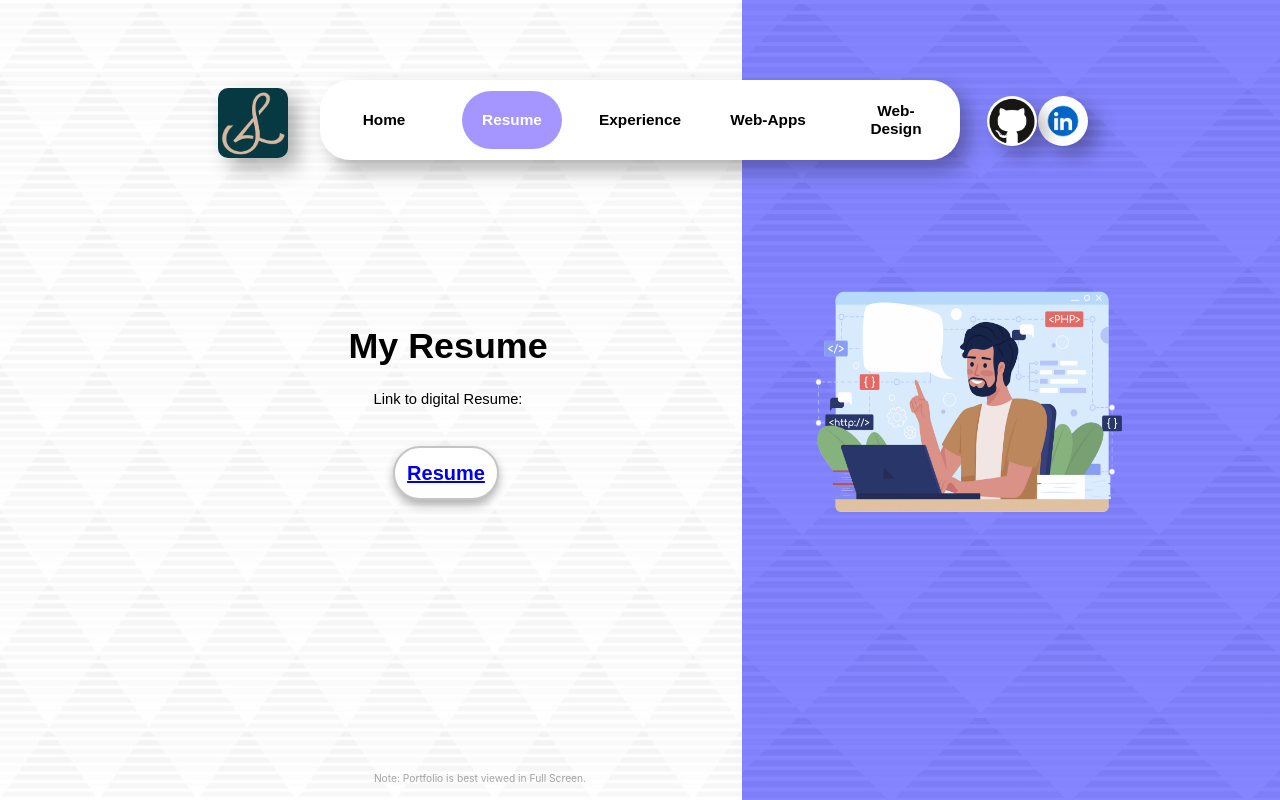
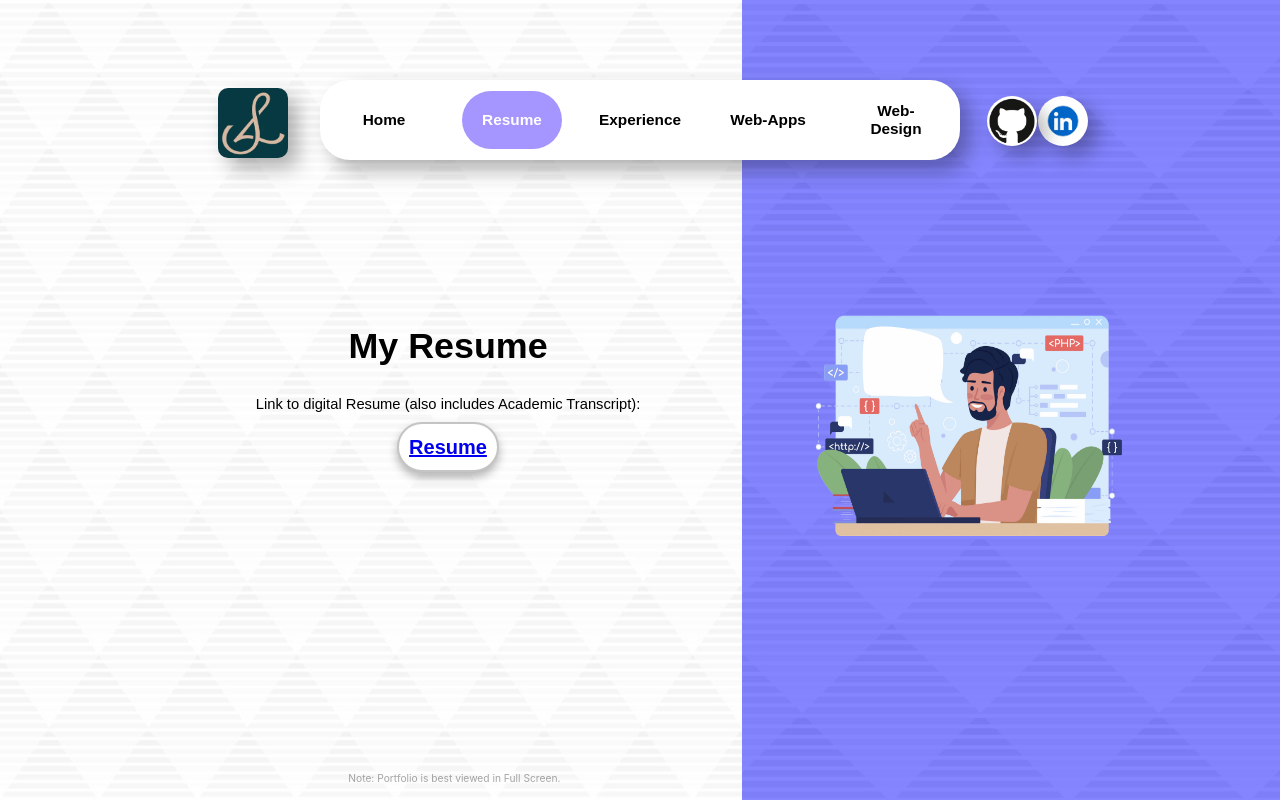
Before and after one commit to lseti1/portfolio-527386, a React (Create React App) app: page / in a window 1280 px wide. Both pictures are taken after a click on the element "Resume". Built offline with nearby package versions, Linux system fonts and the light colour scheme.

Commit message:
Updated CSS for Button Placement

```diff
--- a/src/App.css
+++ b/src/App.css
@@ -50,10 +50,12 @@ body {
   align-items: top;
   border-radius: 30px;
   color:  rgb(0, 0, 0);
-  height: 150px;
+  height: 25%;
   width: 40%;
   font-family: Arial, Helvetica, sans-serif;
   font-size: 1.15vw;
+  margin-top: 20px;
+  padding-bottom: 0px;
 
   position: absolute;
   top: 47%;
@@ -78,7 +80,7 @@ body {
   background-size: 100% 100%;
 
   position: absolute;
-  top: 35%;
+  top: 38%;
   right: 12%;
   transform: translate(0%, 0%);
 }
@@ -232,9 +234,12 @@ body {
   top: 12%;
 }
 
-.projectOneIcon {
-  display: grid;
-  place-items: center;
+.buttonsContainers {
+  display: flex;
+  gap: 30px;
+}
+
+.buttonLink {
   border-radius: 50px;
   border: 2px solid rgb(196, 196, 196);
   box-shadow: 0px 5px 10px rgba(0, 0, 0, 0.3);
@@ -245,42 +250,15 @@ body {
   font-family: Arial, Helvetica, sans-serif;
   font-weight: bold;
   font-size: 20px;
-  margin-top: 10px;
+  margin: 10px 20px;
 
   cursor: pointer;
   transition: background-color 0.3s ease, transform 0.2s ease;
-
-  position: absolute;
-  right: 52%;
-  top: 90px;
 }
 
 .projectOneIcon:hover {
   background-color: rgba(84, 54, 253, 0.527);
   color: white;
-}
-
-.projectTwoIcon {
-  display: grid;
-  place-items: center;
-  border-radius: 50px;
-  border: 2px solid rgb(196, 196, 196);
-  box-shadow: 0px 5px 10px rgba(0, 0, 0, 0.3);
-  background-color: rgb(255, 255, 255);
-  color:  rgb(0, 0, 0);
-  height: 50px;
-  width: 20%;
-  font-family: Arial, Helvetica, sans-serif;
-  font-weight: bold;
-  font-size: 20px;
-  margin-top: 10px;
-
-  cursor: pointer;
-  transition: background-color 0.3s ease, transform 0.2s ease;
-
-  position: absolute;
-  right: 28%;
-  top: 90px;
 }
 
 .projectTwoIcon:hover {
@@ -289,10 +267,8 @@ body {
 }
 
 .projectDisclaimer {
-  margin-top: 95px;
   font-size: 0.7vw;
   color: rgba(0, 0, 0, 0.445);
-  margin-top: 110px;
 }
 
 .resumeIcon {
@@ -353,6 +329,6 @@ body {
   font-size: 0.8vw;
 
   position: absolute;
-  left: 25%;
+  left: 23%;
   bottom: 2%;
 }
--- a/src/App.js
+++ b/src/App.js
@@ -13,16 +13,16 @@ function App() {
   const updateContent = () => {
     switch (currentPage) {
       case "home":
-        return <p>I'm a 3rd year Computer Science student majoring in Software Development, studying online at Griffith University. I am currently looking
+        return <div>I'm a 3rd year Computer Science student majoring in Software Development, studying online at Griffith University. I am currently looking
         for Real-World Experience in the field of Web & Application Development and would greatly appreciate any considerations to take me in as one of your team members. <br/><br/>
         Please feel free to navigate around my digital portfolio to see the Web Apps & Web Designs I've worked on, along with my personal contact information/social networks.
-        </p>;
+        </div>;
       case "resume":
-        return <p> Link to digital Resume:
-          <div className ="resumeIcon">
+        return <div> Link to digital Resume (also includes Academic Transcript):
+          <button className ="buttonLink">
             <a href="https://drive.google.com/file/d/1EVnFoxOuXq_0qvpaLY5eHc02KuJm6Rao/view?usp=sharing" target="_blank" rel="noopener noreferrer">Resume</a>
-          </div>
-        </p>;
+          </button>
+        </div>;
       case "experience":
         return <div className = "experience">
           University Projects Include:
@@ -48,25 +48,29 @@ function App() {
           </ul>
         </div>;
       case "Web Apps":
-        return <p>The first app  is a Yearly Planner, and the second is a Holiday Activity Searcher (Both made with React). Click on the icons below to view them:
-          <div className ="projectOneIcon">
+        return <div>The first app  is a Yearly Planner, and the second is a Holiday Activity Searcher (Both made using React).
+            <div className ="buttonContainers">
+              <button className ="buttonLink">
                 <a href="https://planner773629-tau-three.vercel.app/" target="_blank" rel="noopener noreferrer">App 1</a>
-          </div>
-          <div className ="projectTwoIcon">
+              </button>
+              <button className ="buttonLink">
                 <a href="https://holidaysearcher198302.vercel.app/" target="_blank" rel="noopener noreferrer">App 2</a>
+              </button>
             </div>
             <p className = "projectDisclaimer">Please Note: Not All Features May Work.</p>
-          </p>;
+          </div>;
       case "Web Design":
-        return <p>The first design is for a Tourism Website, and the second is one for a Restaurant (Both made with Elementor/WordPress). Click on the icons below to view them:
-          <div className ="projectOneIcon">
+        return <div>The first design is for a Tourism Website, and the second is one for a Restaurant (Both made using Elementor/WordPress)
+          <div className ="buttonContainers">
+            <button className ="buttonLink">
               <a href="https://lucas-websitedesign1.in/" target="_blank" rel="noopener noreferrer">Design 1</a>
-          </div>
-          <div className ="projectTwoIcon">
+            </button>
+            <button className ="buttonLink">
               <a href="https://lucas.websitedesign2.in/" target="_blank" rel="noopener noreferrer">Design 2</a>
+            </button>
           </div>
           <p className = "projectDisclaimer">Please Note: Not All Features May Work.</p>
-          </p>;
+          </div>;
       default:
         return <p>No page found!</p>;
     }
```
Lines whose indentation alone changed are shown as unchanged.
